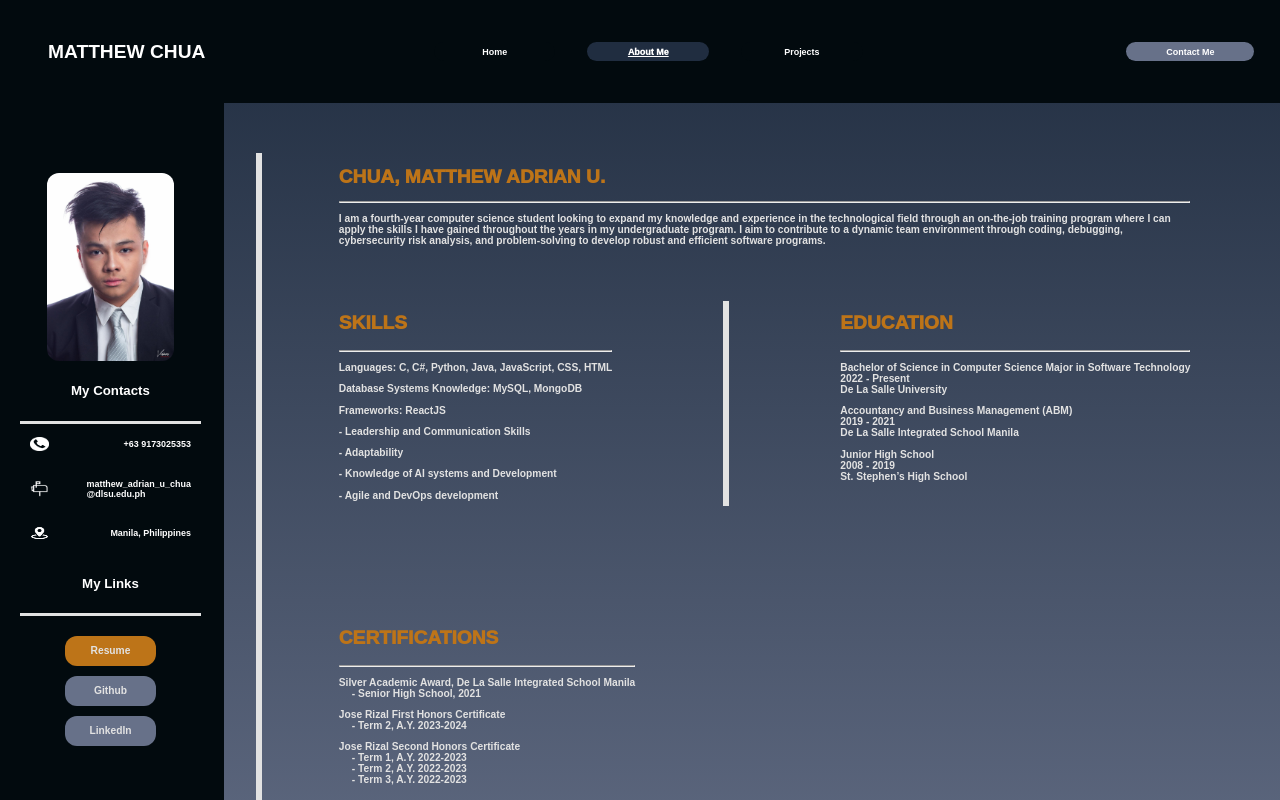
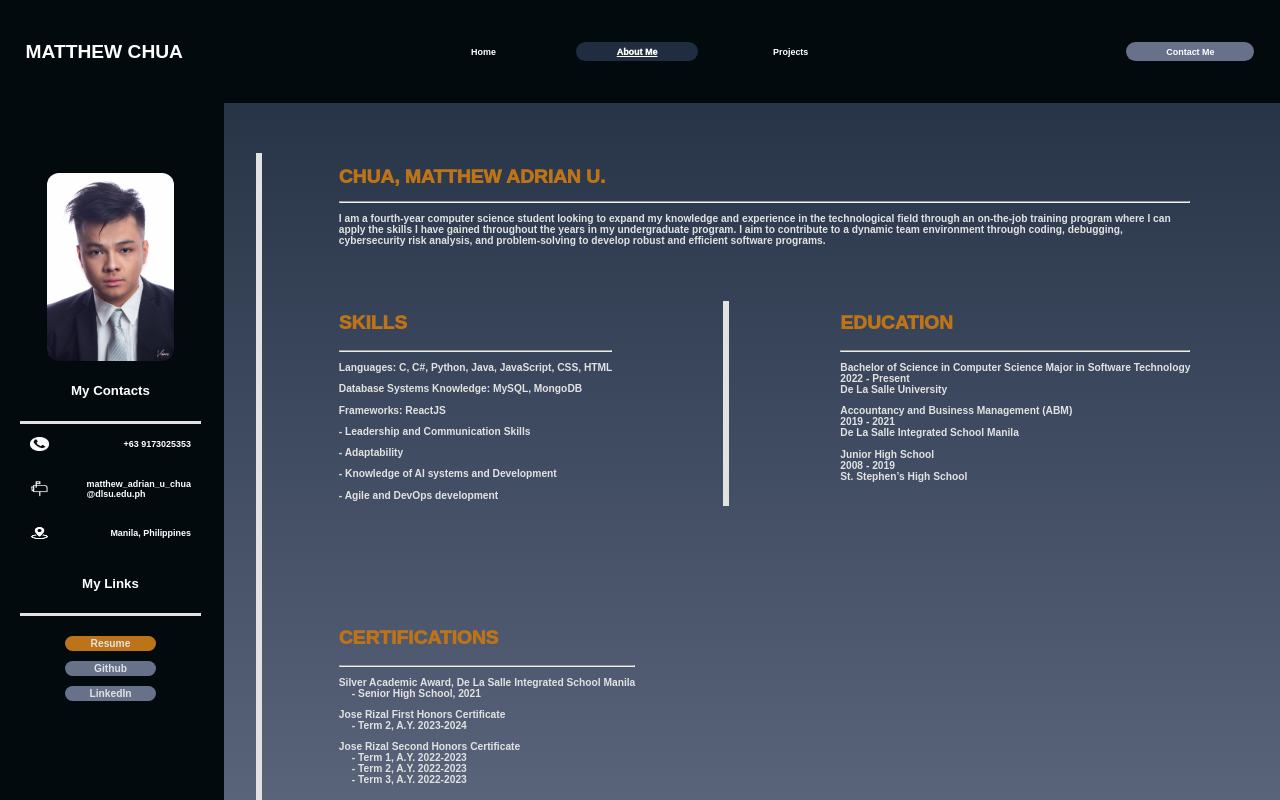
Before and after one commit to MatthewAdrianChua/portfolio, a React (Vite) app: page / in a window 1280 px wide. Both pictures are taken after a click on the button "About Me". Shown: the top 800 px of the page. Built offline with nearby package versions, Linux system fonts and the light colour scheme.

Commit message:
fixed formatting issues

```diff
--- a/src/index.css
+++ b/src/index.css
@@ -67,7 +67,7 @@ body{
 /*------------------------------------------*/
 
 #matthew{
-  margin-left: 3rem;
+  margin-left: 2vw;
   font-weight: 700;
   color: white;
   font-size: 1.5vw;
@@ -270,7 +270,7 @@ body{
 
 .contactButtons{
   border-radius: 12px;
-  height: 30px;
+  height: 2%;
   width: 50%;
   border: none;
   font-weight: 700;
@@ -492,6 +492,7 @@ body{
   color: #BD7418;
   font-weight: 1000;
   cursor: pointer;
+  padding-left: .4vw;
 }
 
 #contactButton:hover{
```
